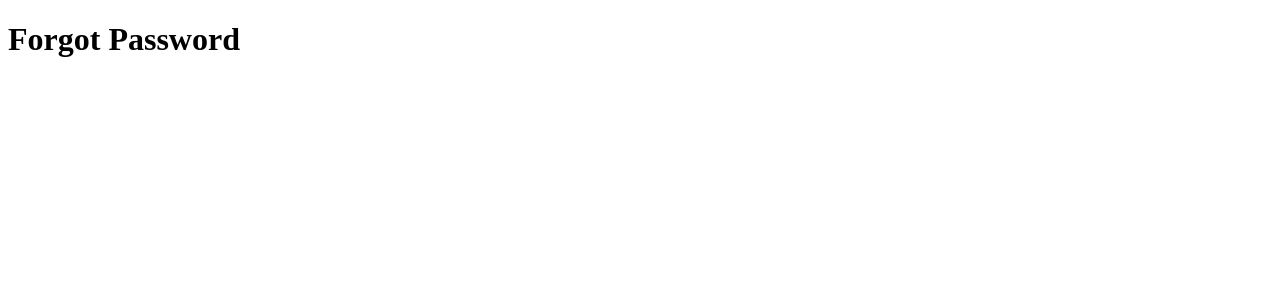
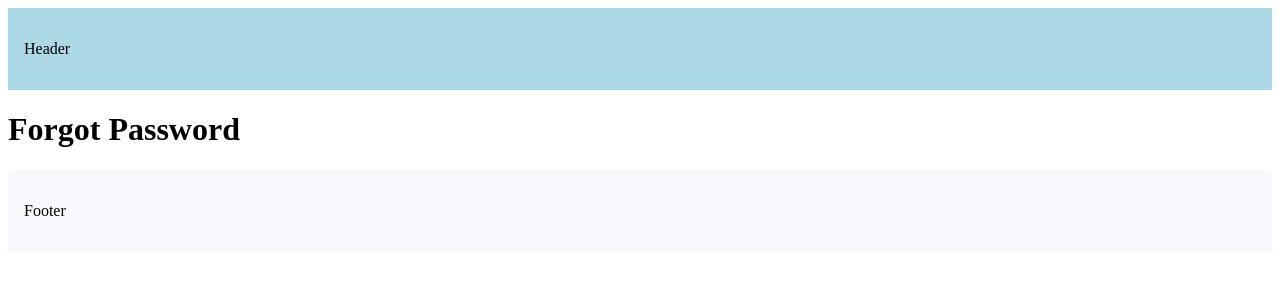
Before and after one commit to anythinglord/next-course, a Next.js app: page /forgot-password in a window 1280 px wide. Shown: the top 300 px of the page. Built offline with nearby package versions, Linux system fonts and the light colour scheme.

Commit message:
nested layouts and layout groups

```diff
--- a/src/app/layout.tsx
+++ b/src/app/layout.tsx
@@ -10,7 +10,25 @@ export default function RootLayout({
 }) {
   return (
     <html lang="en">
-      <body>{children}</body>
+      <body>
+        <header
+          style={{
+            backgroundColor: "lightblue",
+            padding: "1rem"
+          }}
+          >
+          <p>Header</p>
+        </header>
+        {children}
+        <footer
+          style={{
+            backgroundColor: "ghostwhite",
+            padding: "1rem"
+          }}
+        >
+          <p>Footer</p>
+        </footer>
+      </body>
     </html>
   )
 }
```
Also changed, not shown: src/app/(auth)/(with-auth-layout)/layout.tsx (added, +14 -0 lines), src/app/products/[productId]/layout.tsx (added, +14 -0 lines), src/app/(auth)/(with-auth-layout)/login/page.tsx (renamed from src/app/(auth)/login/page.tsx), src/app/(auth)/(with-auth-layout)/register/page.tsx (renamed from src/app/(auth)/register/page.tsx).
